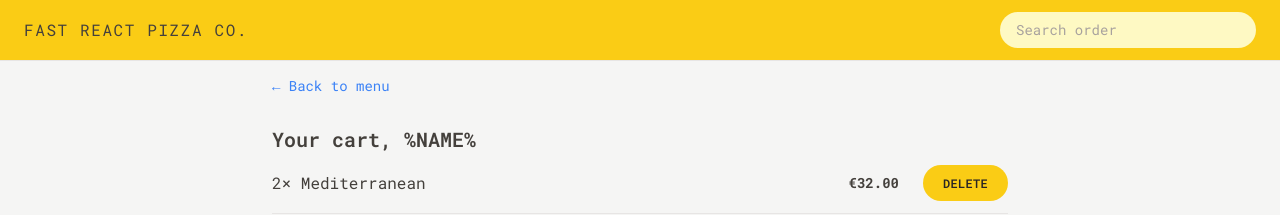
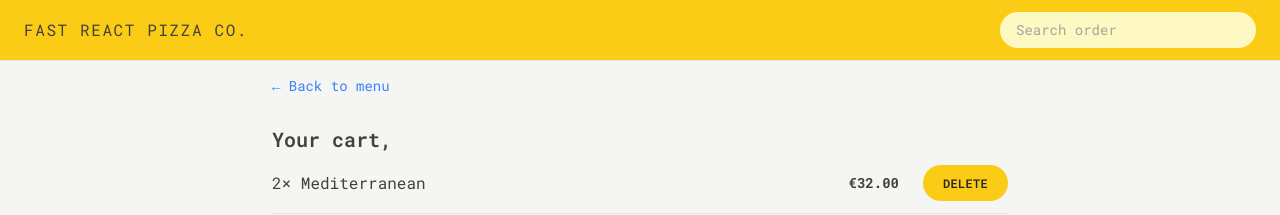
Before and after one commit to sairu-sh/fast-pizza-react, a React (Vite) app: page /cart in a window 1280 px wide. Shown: the top 215 px of the page. Built offline with nearby package versions, Linux system fonts and the light colour scheme.

Commit message:
added the username state to the pages

```diff
--- a/src/features/cart/Cart.jsx
+++ b/src/features/cart/Cart.jsx
@@ -2,6 +2,7 @@ import { Link } from "react-router-dom";
 import LinkButton from "../../ui/LinkButton";
 import Button from "../../ui/Button";
 import CartItem from "./CartItem";
+import { useSelector } from "react-redux";
 
 const fakeCart = [
   {
@@ -28,13 +29,14 @@ const fakeCart = [
 ];
 
 function Cart() {
+  const username = useSelector((store) => store.user.userName);
   const cart = fakeCart;
 
   return (
     <div className="px-4 py-3">
       <LinkButton to="/menu">&larr; Back to menu</LinkButton>
 
-      <h2 className="mt-7 text-xl font-semibold">Your cart, %NAME%</h2>
+      <h2 className="mt-7 text-xl font-semibold">Your cart, {username}</h2>
 
       <ul className="divide-y divide-stone-200 border-b">
         {cart.map((item) => (
--- a/src/features/order/CreateOrder.jsx
+++ b/src/features/order/CreateOrder.jsx
@@ -2,6 +2,7 @@
 import { Form, redirect, useActionData, useNavigation } from "react-router-dom";
 import { createOrder } from "../../services/apiRestaurant";
 import Button from "../../ui/Button";
+import { useSelector } from "react-redux";
 
 // https://uibakery.io/regex-library/phone-number
 const isValidPhone = (str) =>
@@ -34,6 +35,7 @@ const fakeCart = [
 ];
 
 function CreateOrder() {
+  const username = useSelector((store) => store.user.userName);
   const navigation = useNavigation();
   const isSubmitting = navigation.state === "submitting";
 
@@ -43,7 +45,7 @@ function CreateOrder() {
 
   return (
     <div className="px-4 py-6">
-      <h2 className="text-xl font-semibold mb-8">
+      <h2 className="mb-8 text-xl font-semibold">
         Ready to order? Let&apos;s go!
       </h2>
 
@@ -51,7 +53,13 @@ function CreateOrder() {
       <Form method="POST">
         <div className="mb-5 flex flex-col gap-2 sm:flex-row sm:items-center">
           <label className="sm:basis-40">First Name</label>
-          <input className="input grow" type="text" name="customer" required />
+          <input
+            className="input grow"
+            type="text"
+            name="customer"
+            defaultValue={username}
+            required
+          />
         </div>
 
         <div className="mb-5 flex flex-col gap-2 sm:flex-row sm:items-center">
@@ -59,7 +67,7 @@ function CreateOrder() {
           <div className="grow">
             <input className="input w-full" type="tel" name="phone" required />
             {formErrors?.phone && (
-              <p className="text-xs mt-2 text-red-700 bg-red-100 rounded-md px-2 py-1">
+              <p className="mt-2 rounded-md bg-red-100 px-2 py-1 text-xs text-red-700">
                 {formErrors.phone}
               </p>
             )}
@@ -78,7 +86,7 @@ function CreateOrder() {
           </div>
         </div>
 
-        <div className="mb-12 flex gap-5 items-center">
+        <div className="mb-12 flex items-center gap-5">
           <input
             type="checkbox"
             name="priority"
```
